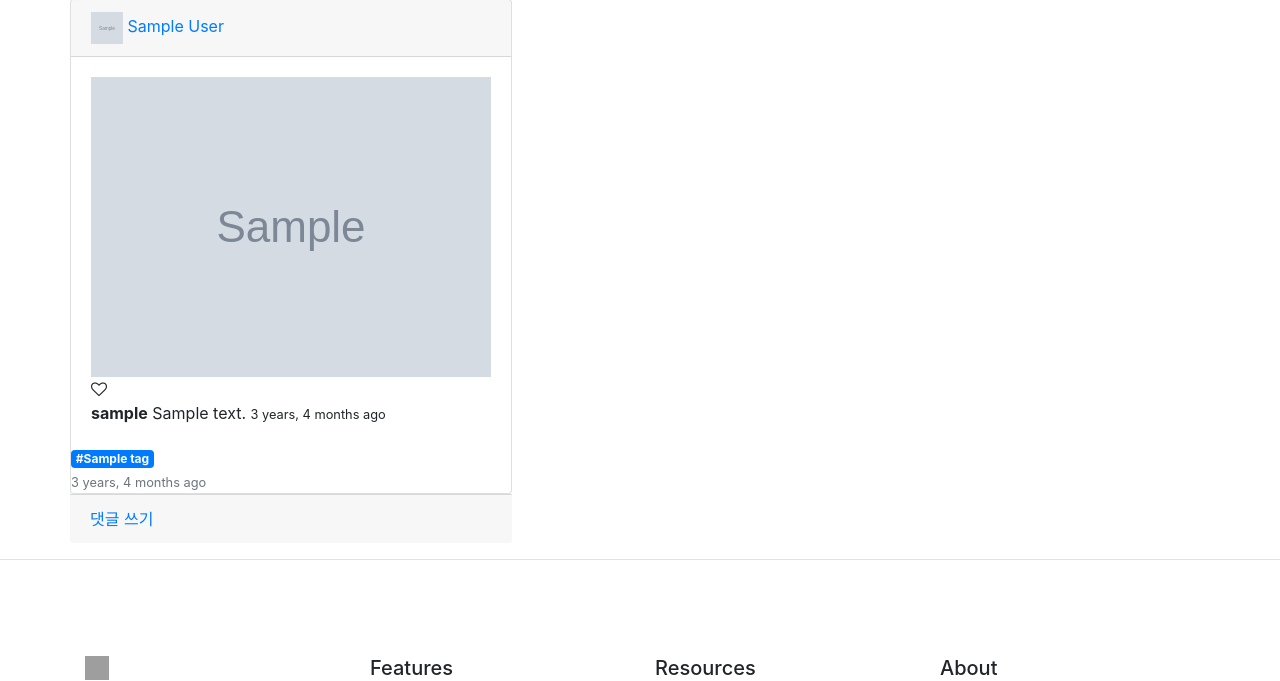
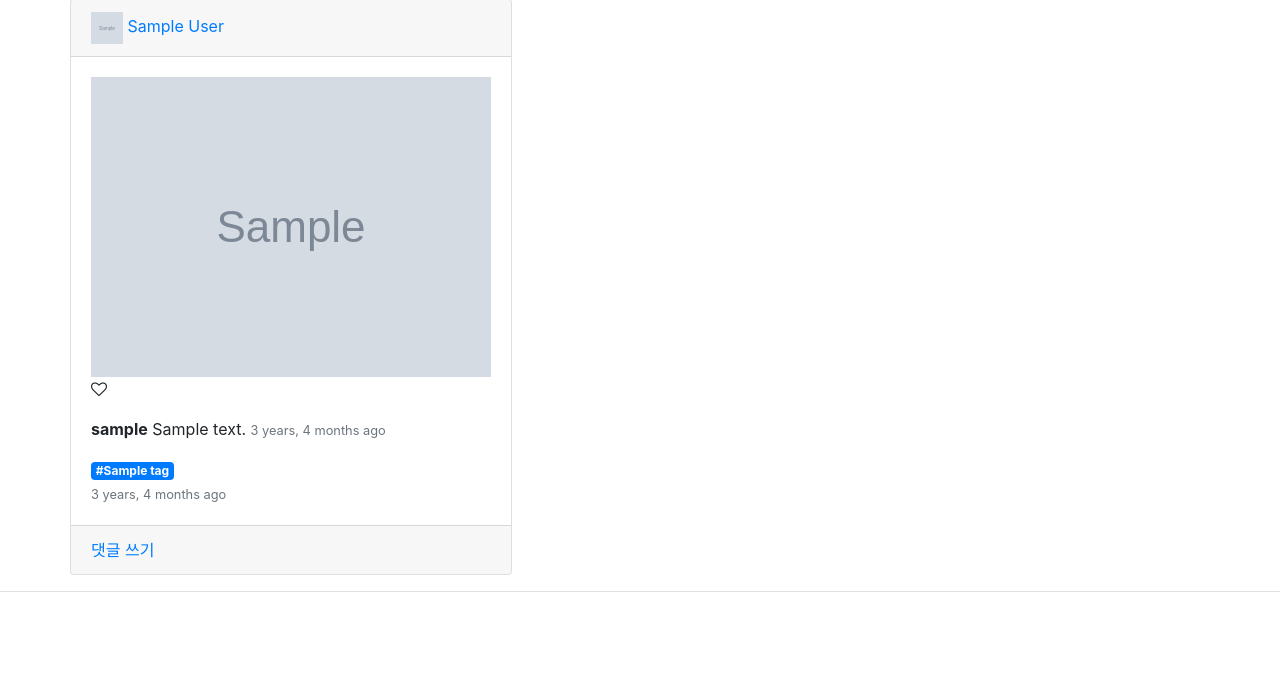
Before and after one commit to brownbreeze/DjangoInstagram, a Django app: page /instagram/post/1/ in a window 1280 px wide. Shown: the part 79-760 px from the top of the page. Run offline with Django 3.2, Linux system fonts and the light colour scheme; tables that the repository leaves empty hold one stand-in row (values such as "Sample post"); grey boxes marked "Sample" are stand-in pictures; some libraries are stand-ins or nearby versions; grey boxes are pictures that could not be loaded.

Commit message:
change Post
- 댓글 html 수정

```diff
--- a/instagram/templates/instagram/_post_card.html
+++ b/instagram/templates/instagram/_post_card.html
@@ -18,12 +18,14 @@
                 <i class="fa fa-heart-o"></i>
             </a>
         {% endif %}
-        </div
-        <div>
+        </div>
+        <div class="comment-list mt-3 mb-3">
             {% for comment in post.comment_set.all %}
-                <strong>{{ comment.author }}</strong>
-                {{ comment.message }}
-                <small>{{ comment.created_at|naturaltime }}</small>
+                <div class="comment">
+                    <strong>{{ comment.author }}</strong>
+                    {{ comment.message }}
+                    <small class="text-muted">{{ comment.created_at|naturaltime }}</small>
+                </div>
             {% endfor %}
         </div>
         <div>
```
